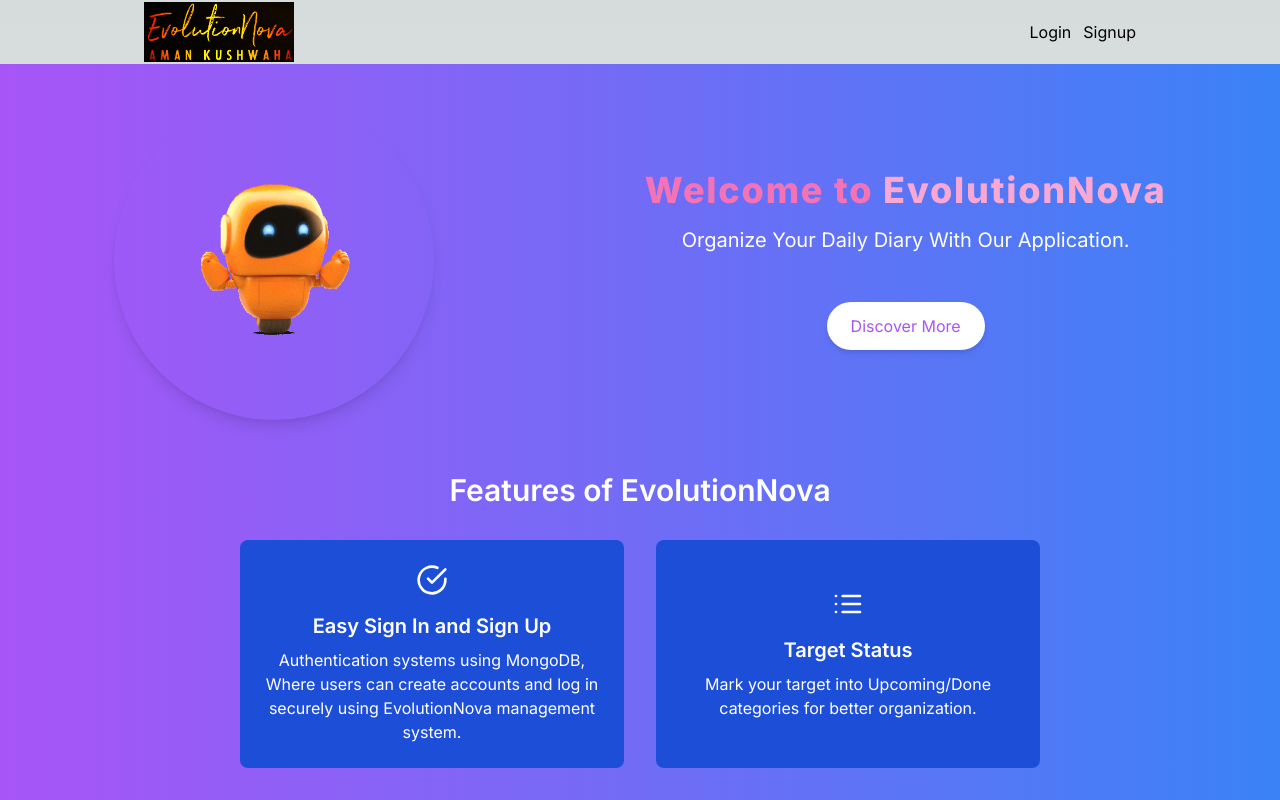
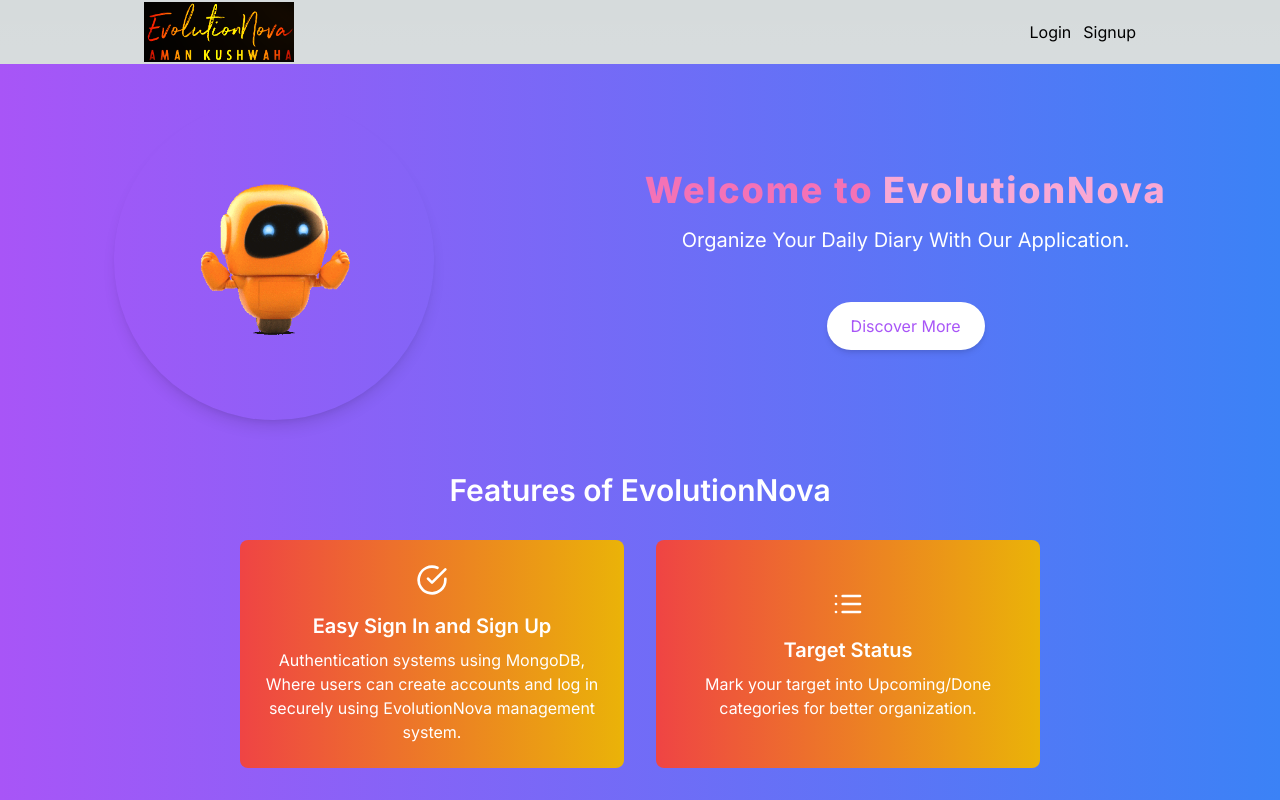
Before and after one commit to amankushwaha577/Evolution, a Next.js app: page / in a window 1280 px wide. Shown: the top 800 px of the page. Built offline with nearby package versions, Linux system fonts and the light colour scheme; no server answers.

Commit message:
feature section

```diff
--- a/src/components/homepage/FeatureSection.js
+++ b/src/components/homepage/FeatureSection.js
@@ -28,12 +28,13 @@
 const FeatureCard = ({ icon, title, description }) => {
   return (
     <div className="w-full md:w-1/3 px-4 mb-8">
-      <div className="bg-blue-700 rounded-lg p-6 flex items-center justify-center flex-col h-full">
-        <div className="mb-4">{icon}</div>
-        <h3 className="text-xl font-semibold mb-2">{title}</h3>
-        <p className="text-white text-center">{description}</p>
-      </div>
-    </div>
+  <div className="bg-gradient-to-r from-red-500 to-yellow-500 rounded-lg p-6 flex items-center justify-center flex-col h-full">
+    <div className="mb-4">{icon}</div>
+    <h3 className="text-xl font-semibold mb-2 text-white"> {title} </h3>
+    <p className="text-white text-center">{description}</p>
+  </div>
+</div>
+
   );
 };
 
```
